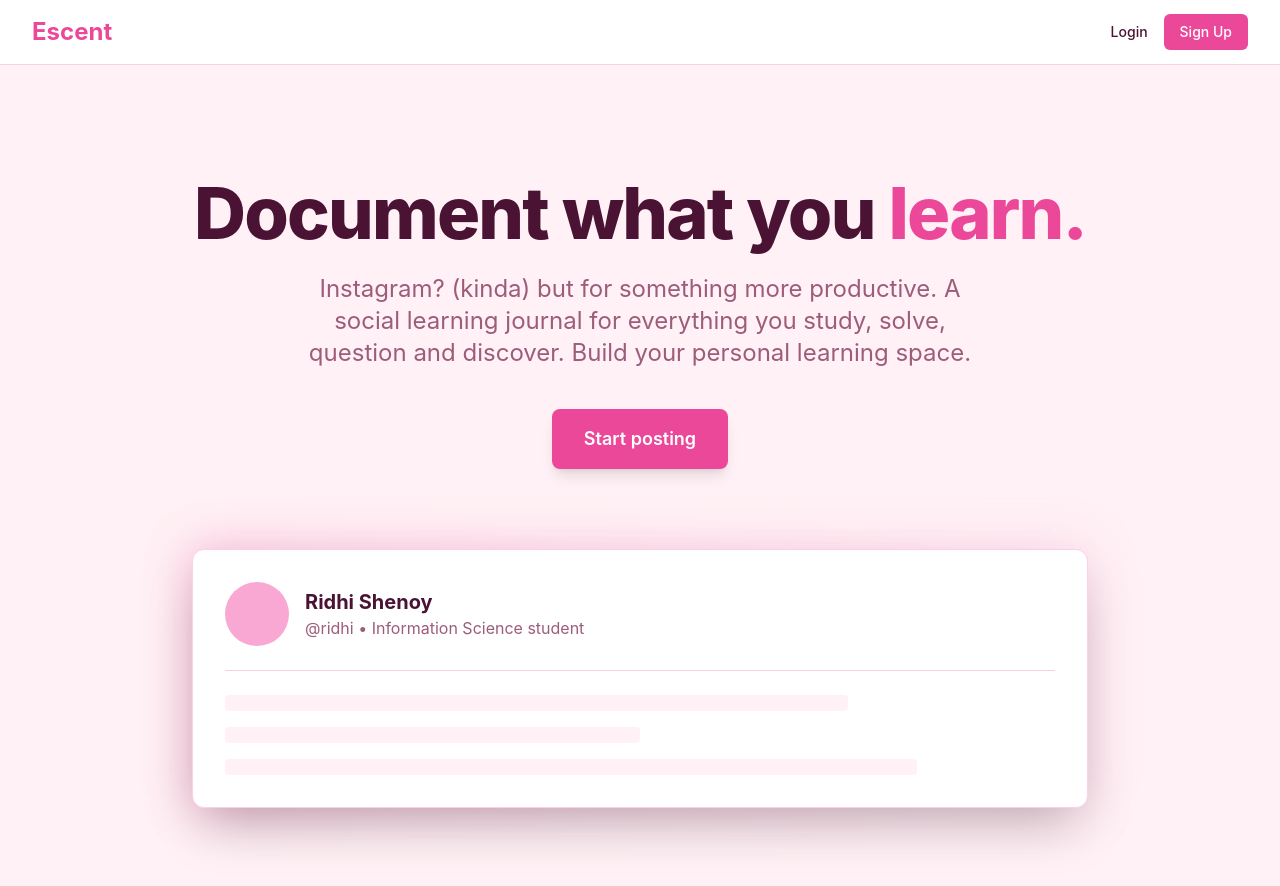
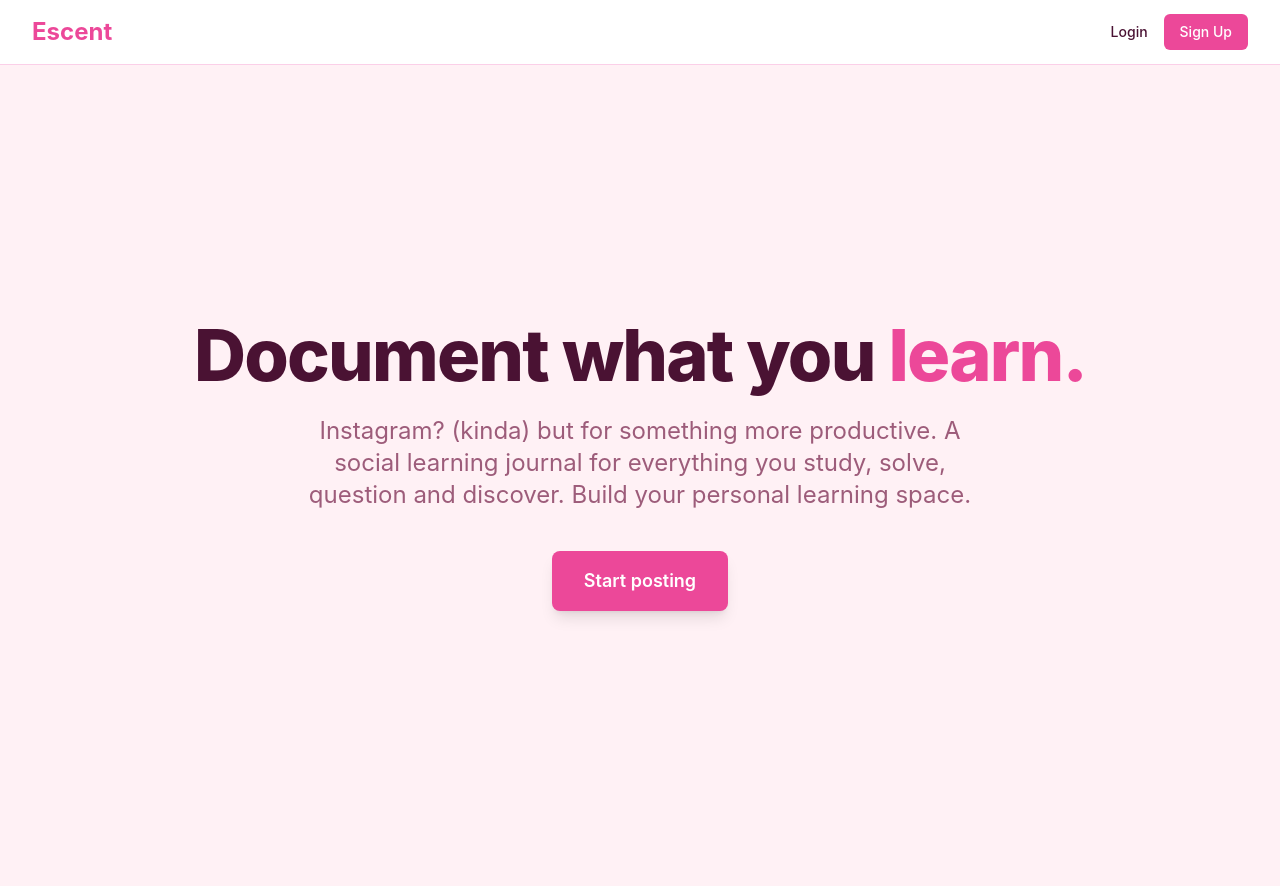
Before and after one commit to ridhishenoy/Escent, a React (Vite) app: page / in a window 1280 px wide. Shown: the top 886 px of the page. After the commit the page ends 865 px from the top, so only its background shows below. Built offline with nearby package versions, Linux system fonts and the light colour scheme.

Commit message:
Removed the mockup card

```diff
--- a/src/pages/Landing.tsx
+++ b/src/pages/Landing.tsx
@@ -16,25 +16,6 @@ export default function Landing() {
           Start posting
         </Link>
       </div>
-
-      {/* Decorative mockup placeholder */}
-      <div className="mt-20 relative w-full max-w-4xl mx-auto">
-        <div className="absolute -inset-1 rounded-xl bg-gradient-to-r from-[var(--color-primary)] to-[var(--color-primary-soft)] opacity-30 blur-xl"></div>
-        <div className="relative bg-[var(--color-card)] rounded-xl shadow-2xl border border-[var(--color-border)] p-8">
-          <div className="flex items-center gap-4 mb-6 pb-6 border-b border-[var(--color-border)]">
-            <div className="w-16 h-16 rounded-full bg-[var(--color-primary-soft)]"></div>
-            <div className="text-left">
-              <h3 className="text-xl font-bold">Ridhi Shenoy</h3>
-              <p className="text-[var(--color-muted)]">@ridhi • Information Science student</p>
-            </div>
-          </div>
-          <div className="space-y-4">
-            <div className="h-4 bg-[var(--color-background)] rounded w-3/4"></div>
-            <div className="h-4 bg-[var(--color-background)] rounded w-1/2"></div>
-            <div className="h-4 bg-[var(--color-background)] rounded w-5/6"></div>
-          </div>
-        </div>
-      </div>
     </div>
   )
 }
```
